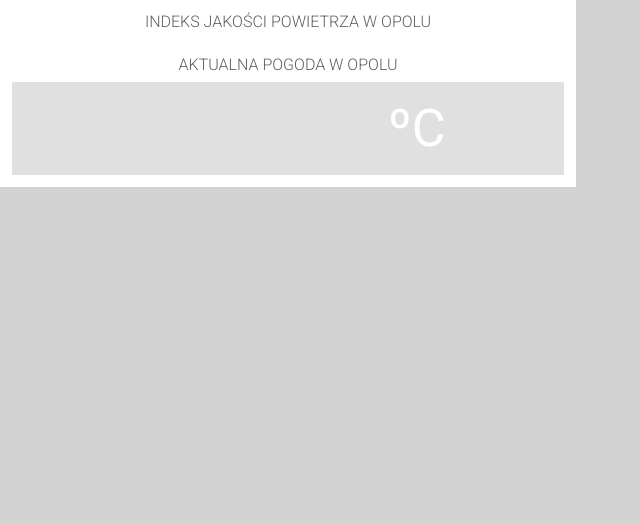
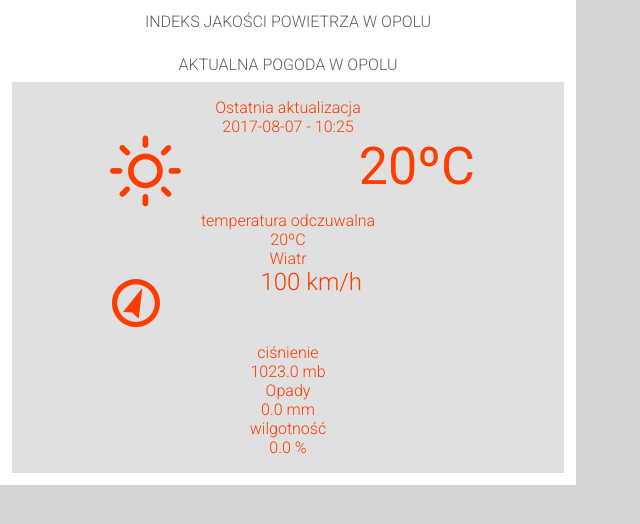
Before and after one commit to codingserwis/AirConditionAndWeather, a website: page prod/index.html in a window 1280 px wide. Shown: the whole page, without its empty margins (0-640 px from the left). Drawn offline with nearby package versions, Linux system fonts and the light colour scheme; some packages are replaced by stand-ins of ours; files that its build step writes are made by us from their sources; no server answers; files whose address does not match are found by name.

Commit message:
adding weather to html - in progress

```diff
--- a/prod/index.html
+++ b/prod/index.html
@@ -7,7 +7,7 @@
 		<meta name="keywords" content="Indeks Jakości Powietrza, Opole, SMOG, LOOKO2">
 		<link href="https://fonts.googleapis.com/css?family=Roboto:300,400&amp;subset=latin-ext" rel="stylesheet">
 		<link rel="stylesheet" type="text/css" href="assets/css/main.css">
-		<!-- <link rel="stylesheet" type="text/css" href="css/weather-icons-wind.min.css"> -->
+		<link rel="stylesheet" type="text/css" href="assets/css/weather-icons-wind.min.css">
 		<link rel="stylesheet" type="text/css" href="assets/css/weather-icons.min.css">
 		<title>IJP w Opolu</title>
 	</head>
@@ -22,10 +22,45 @@
 				<div class="data__container flex flex__col-mob">
 					<h1 class="data__container-header">Aktualna pogoda w Opolu</h1>
 					<div class="data__container-weather data__container-graybcg">
+						<div>
+							<h2>Ostatnia aktualizacja</h2>
+							2017-08-07 - 10:25
+						</div>
 						<div class="flex flex_row flex__space-evenly">
-							<div class="weather__currnet-condition"></div>
+							<div class="weather__currnet-condition">
+								<i class="wi wi-day-sunny"></i>
+							</div>
 							<div class="weather__currnet-temp">
-								<span></span><span>&ordmC</span>
+								<span>20</span><span>&ordmC</span>
+							</div>
+						</div>
+						<div class="weather__moredata">
+							<div class="weather__moredata-feels-temp">
+								<h3>temperatura odczuwalna</h3>
+								<p>20<span>&ordmC</span></p>
+							</div>
+							<div class="weather__moredata-wind">
+								<h3>Wiatr</h3>
+								<div class="flex">
+									<div class="moredata__wind-dir">
+										<i class="wi wi-wind wi-from-ssw"></i>
+									</div>
+									<div class="moredata__wind-speed">
+										<span>100</span> <span>km/h</span>
+									</div>
+								</div>
+							</div>
+							<div>
+								<h3>ciśnienie</h3>
+								1023.0 <span>mb</span>
+							</div>
+							<div class="weather__moredata-precip">
+								<h3>Opady</h3>
+								<p>0.0 <span>mm</span></p>
+							</div>
+							<div>
+								<h3>wilgotność</h3>
+								0.0 <span>%</span>
 							</div>
 						</div>
 					</div>
--- a/prod/js/app.js
+++ b/prod/js/app.js
@@ -144,12 +144,13 @@ const IJPApi = ((gmap)=> {
 		let currentCondition,
 			currentCond = document.querySelector(appOptions.domStrings.cond),
 			currentTemp = document.querySelector(appOptions.domStrings.temp).firstElementChild;
+		//	console.log(weatherData);
 
 		// insert current condition to the DOM
 		currentCondition = checkCurrentWeatherCondition(weatherData);
 		currentCond.innerHTML = currentCondition;
 
-		//insert currnet tem to the DOM
+		//insert currnet temp to the DOM
 		currentTemp.innerHTML = weatherData.current.temp_c;
 	};
 
@@ -291,8 +292,8 @@ const IJPApi = ((gmap)=> {
 	return {
 		init: ()=> {
 			console.log('app is running!');
-			connectionToIJP();
-			connectionToAPIXU();
+		//	connectionToIJP();
+		//	connectionToAPIXU();
 		}
 	};
 })(GoogleMap);
--- a/prod/sass/partials/_content.scss
+++ b/prod/sass/partials/_content.scss
@@ -125,10 +125,10 @@ $text-orange: map-get($font-colors, orange);
 .data__container-weather {
 	margin-top: .500rem;
 	padding: 1rem 0;
-	color: #fff;
+	color: $text-orange;
 	text-align: center;
 }
-.weather__currnet-condition {
+.weather__currnet-condition, .moredata__wind-dir {
 	width: 45%;
 	font-size: 4rem;
 }
@@ -139,3 +139,6 @@ $text-orange: map-get($font-colors, orange);
 		font-weight: 400;
 	}
 }
+.moredata__wind-speed {
+	font-size: 1.5rem;
+}
```
Also changed, not shown: dist/assets/css/main.css, dist/assets/js/app.js, dist/index.html, 1 other file.
